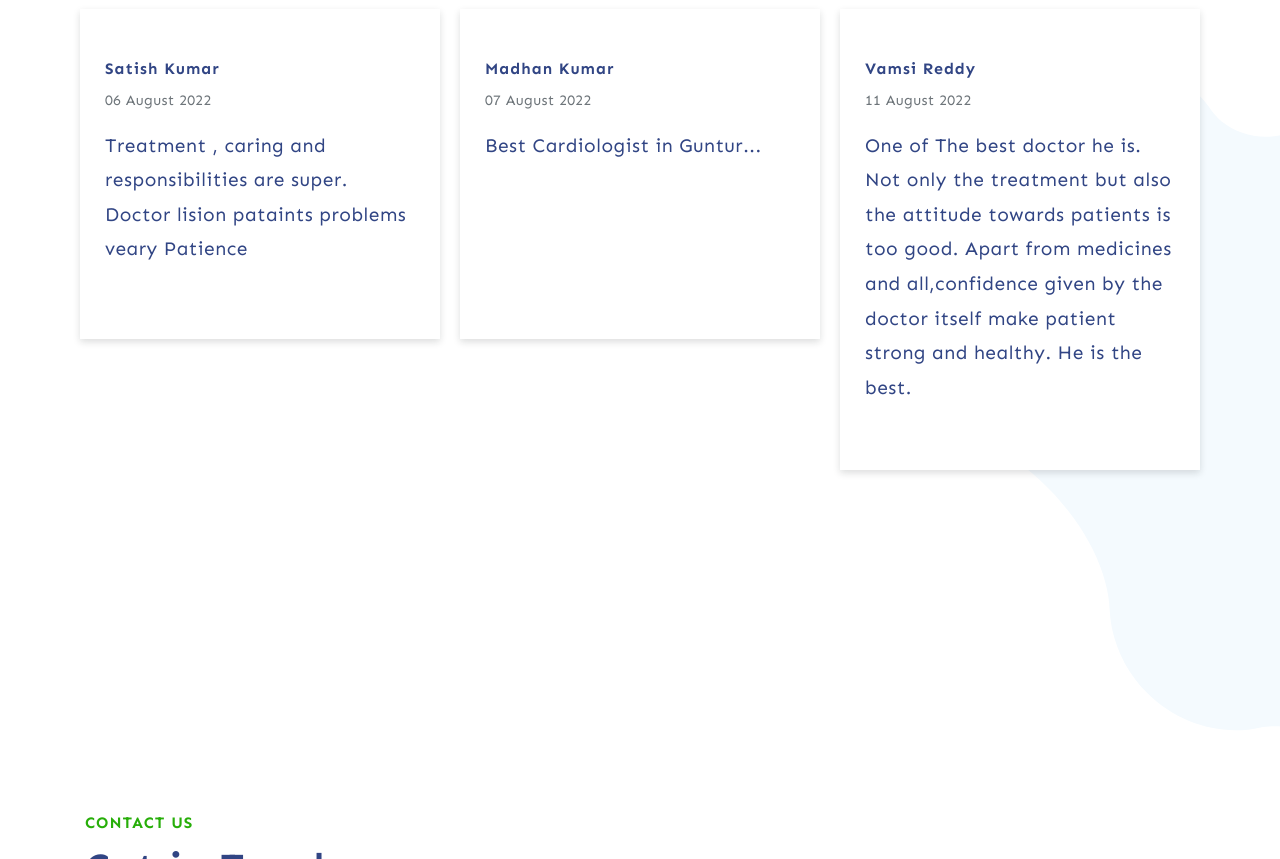
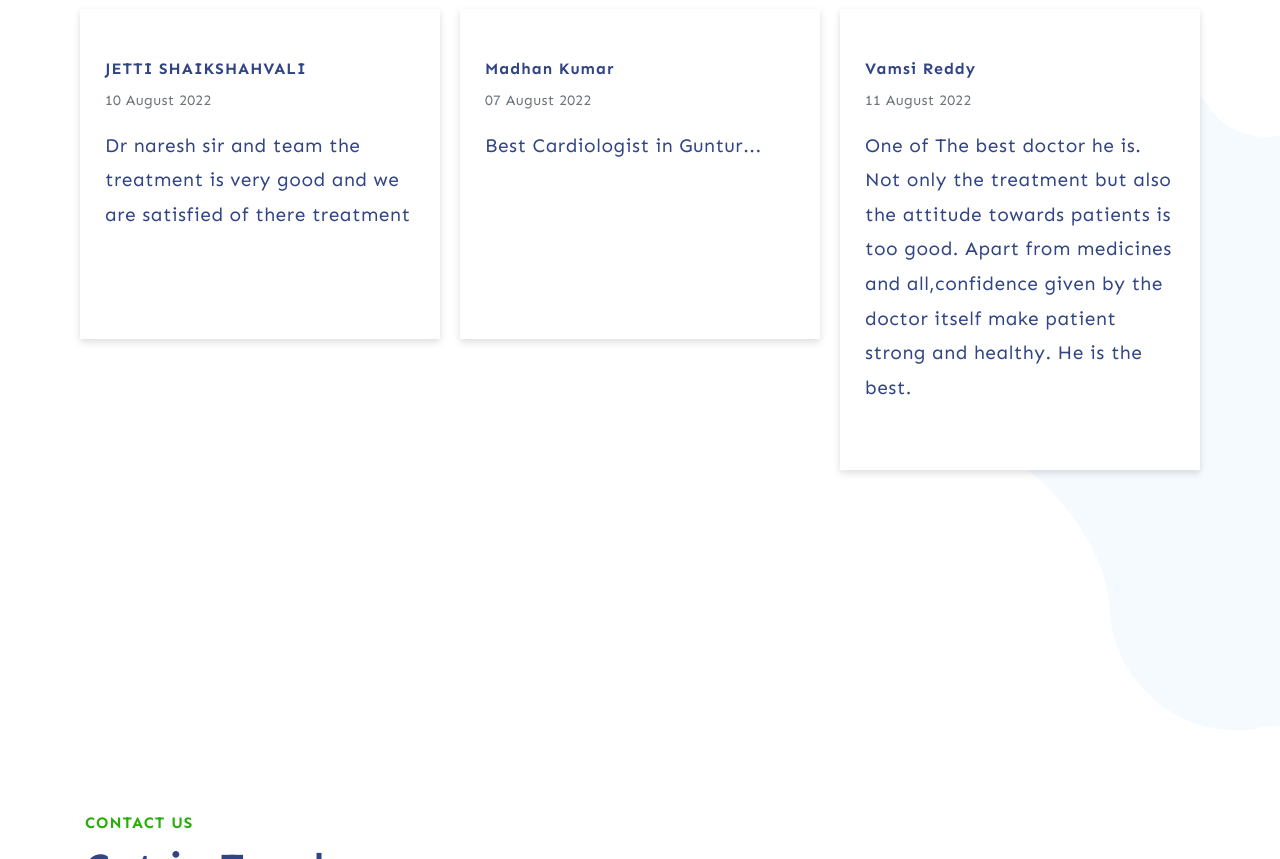
Before and after one commit to VaishnaviHospital/VaishnaviSuperSpecialityHospital, a plain HTML site: page index.html in a window 1280 px wide. Shown: the part 3434-4293 px from the top of the page. Drawn offline with nearby package versions, Linux system fonts and the light colour scheme; files whose address does not match are found by name.

Commit message:
Update index.html

```diff
--- a/index.html
+++ b/index.html
@@ -336,11 +336,11 @@
           <!-- Blog Section to be showed on Drag  -->
           <div class="col-12 col-lg-4 blog-box hiden-blog hide-blog">
             <!-- Blog Post Title -->
-            <h6>Satish Kumar</h6>
+            <h6>JETTI SHAIKSHAHVALI</h6>
             <!-- Blog Post Date -->
-            <p>06 August 2022</p>
+            <p>10 August 2022</p>
             <!-- Blog Post -->
-            <p>Treatment , caring and responsibilities are super. Doctor lision pataints problems veary Patience</p>
+            <p>Dr naresh sir and team the treatment is very good and we are satisfied of there treatment</p>
           </div>
           <div class="col-12 col-lg-4 blog-box hiden-blog  hide-blog">
             <!-- Blog Post Title -->
```
